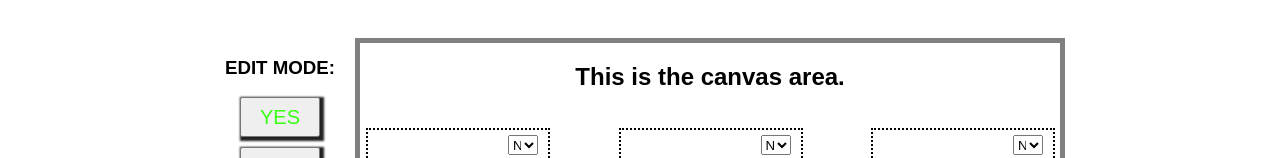
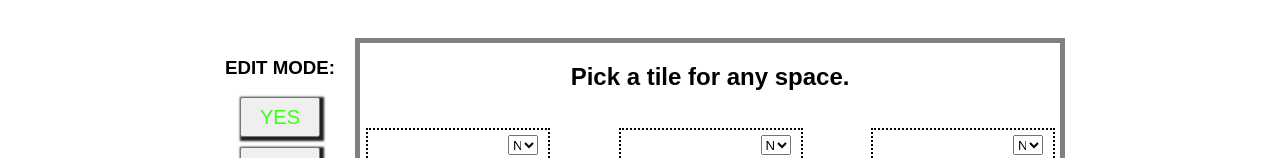
Before and after one commit to bigrocketgames/lt-question, a React (Create React App) app: page / in a window 1280 px wide. Shown: the part 252-410 px from the top of the page. Built offline with nearby package versions, Linux system fonts and the light colour scheme.

Commit message:
chore:  Changing title in space container.

```diff
--- a/src/components/canvas.js
+++ b/src/components/canvas.js
@@ -144,7 +144,7 @@ class Canvas extends Component {
           </div>
 
           <div className="canvas-area">
-            <h2 className="canvas-title">This is the canvas area.</h2>
+            <h2 className="canvas-title">Pick a tile for any space.</h2>
             {spaces.length && spaces.map(space => <Spaces key={space.id} id={space.id} name={space.name} edit={`${editMode}`} onChange={this.onChangeTile}/>)}
           </div>
 
```
